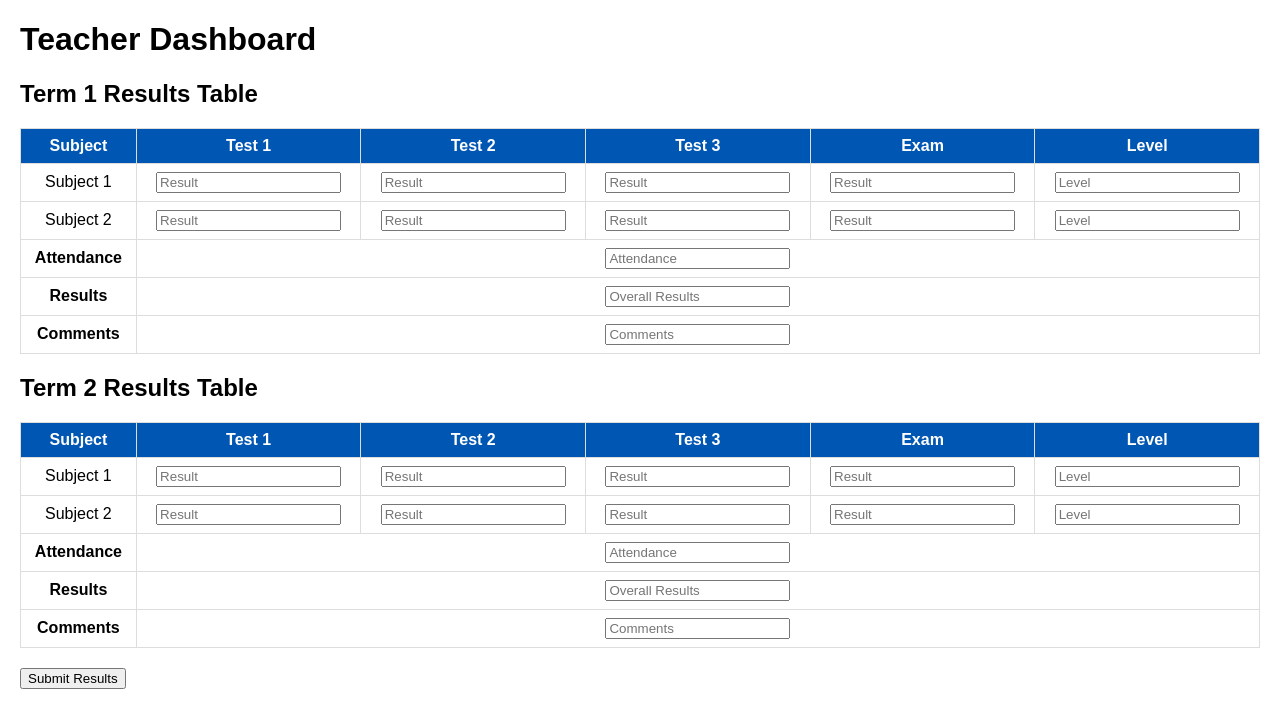
After one commit to audrekat/smart-report, a PHP site: the page made by add report.php in a window 1280 px wide. The commit adds this page. Shown: the top 728 px of the page. Run offline with PHP 8.4, Linux system fonts and the light colour scheme.

Commit message:
last days are dangerous

```diff
--- /dev/null
+++ b/add report.php
@@ -0,0 +1,165 @@
+<?php
+// Database connection parameters
+$servername = "localhost"; // Change if needed
+$username = "root"; // Change to your DB username
+$password = ""; // Change to your DB password
+$dbname = "smart_report"; // Change to your DB name
+
+// Create connection
+$conn = new mysqli($servername, $username, $password, $dbname);
+
+// Check connection
+if ($conn->connect_error) {
+    die("Connection failed: " . $conn->connect_error);
+}
+
+// Handle form submission
+if ($_SERVER["REQUEST_METHOD"] == "POST") {
+    for ($term = 1; $term <= 4; $term++) {
+        foreach ($_POST['results'] as $subject => $data) {
+            $test1 = $data['test1'];
+            $test2 = $data['test2'];
+            $test3 = $data['test3'];
+            $exam = $data['exam'];
+            $level = $data['level'];
+            $attendance = $_POST['attendance'][$term];
+            $overall_results = $_POST['overall_results'][$term];
+            $comments = $_POST['comments'][$term];
+
+            $stmt = $conn->prepare("INSERT INTO results (term, subject, test1, test2, test3, exam, level, attendance, overall_results, comments) VALUES (?, ?, ?, ?, ?, ?, ?, ?, ?, ?)");
+            $stmt->bind_param("isssssssss", $term, $subject, $test1, $test2, $test3, $exam, $level, $attendance, $overall_results, $comments);
+            $stmt->execute();
+        }
+    }
+    echo "<script>alert('Results submitted successfully!');</script>";
+}
+
+$conn->close();
+?>
+
+<!DOCTYPE html>
+<html lang="en">
+<head>
+    <meta charset="UTF-8">
+    <meta name="viewport" content="width=device-width, initial-scale=1.0">
+    <title>Teacher Dashboard</title>
+    <style>
+        body {
+            font-family: Arial, sans-serif;
+            margin: 20px;
+        }
+        table {
+            width: 100%;
+            border-collapse: collapse;
+            margin-bottom: 20px;
+        }
+        th, td {
+            border: 1px solid #ddd;
+            padding: 8px;
+            text-align: center;
+        }
+        th {
+            background-color: #0056b3;
+            color: white;
+        }
+        .section-header {
+            font-weight: bold;
+            margin-top: 20px;
+            text-align: left;
+        }
+    </style>
+</head>
+<body>
+    <h1>Teacher Dashboard</h1>
+    <form action="" method="post">
+
+        <!-- Term 1 Results Table -->
+        <h2>Term 1 Results Table</h2>
+        <table>
+            <tr>
+                <th>Subject</th>
+                <th>Test 1</th>
+                <th>Test 2</th>
+                <th>Test 3</th>
+                <th>Exam</th>
+                <th>Level</th>
+            </tr>
+            <tr>
+                <td>Subject 1</td>
+                <td><input type="text" name="results[Subject 1][test1]" placeholder="Result"></td>
+                <td><input type="text" name="results[Subject 1][test2]" placeholder="Result"></td>
+                <td><input type="text" name="results[Subject 1][test3]" placeholder="Result"></td>
+                <td><input type="text" name="results[Subject 1][exam]" placeholder="Result"></td>
+                <td><input type="text" name="results[Subject 1][level]" placeholder="Level"></td>
+            </tr>
+            <tr>
+                <td>Subject 2</td>
+                <td><input type="text" name="results[Subject 2][test1]" placeholder="Result"></td>
+                <td><input type="text" name="results[Subject 2][test2]" placeholder="Result"></td>
+                <td><input type="text" name="results[Subject 2][test3]" placeholder="Result"></td>
+                <td><input type="text" name="results[Subject 2][exam]" placeholder="Result"></td>
+                <td><input type="text" name="results[Subject 2][level]" placeholder="Level"></td>
+            </tr>
+            <tr>
+                <td><strong>Attendance</strong></td>
+                <td colspan="5"><input type="text" name="attendance[1]" placeholder="Attendance"></td>
+            </tr>
+            <tr>
+                <td><strong>Results</strong></td>
+                <td colspan="5"><input type="text" name="overall_results[1]" placeholder="Overall Results"></td>
+            </tr>
+            <tr>
+                <td><strong>Comments</strong></td>
+                <td colspan="5"><input type="text" name="comments[1]" placeholder="Comments"></td>
+            </tr>
+        </table>
+
+        <!-- Repeat similar structure for Term 2, Term 3, and Term 4 -->
+        <!-- Just update the term number accordingly -->
+
+        <h2>Term 2 Results Table</h2>
+        <table>
+            <tr>
+                <th>Subject</th>
+                <th>Test 1</th>
+                <th>Test 2</th>
+                <th>Test 3</th>
+                <th>Exam</th>
+                <th>Level</th>
+            </tr>
+            <tr>
+                <td>Subject 1</td>
+                <td><input type="text" name="results[Subject 1][test1]" placeholder="Result"></td>
+                <td><input type="text" name="results[Subject 1][test2]" placeholder="Result"></td>
+                <td><input type="text" name="results[Subject 1][test3]" placeholder="Result"></td>
+                <td><input type="text" name="results[Subject 1][exam]" placeholder="Result"></td>
+                <td><input type="text" name="results[Subject 1][level]" placeholder="Level"></td>
+            </tr>
+            <tr>
+                <td>Subject 2</td>
+                <td><input type="text" name="results[Subject 2][test1]" placeholder="Result"></td>
+                <td><input type="text" name="results[Subject 2][test2]" placeholder="Result"></td>
+                <td><input type="text" name="results[Subject 2][test3]" placeholder="Result"></td>
+                <td><input type="text" name="results[Subject 2][exam]" placeholder="Result"></td>
+                <td><input type="text" name="results[Subject 2][level]" placeholder="Level"></td>
+            </tr>
+            <tr>
+                <td><strong>Attendance</strong></td>
+                <td colspan="5"><input type="text" name="attendance[2]" placeholder="Attendance"></td>
+            </tr>
+            <tr>
+                <td><strong>Results</strong></td>
+                <td colspan="5"><input type="text" name="overall_results[2]" placeholder="Overall Results"></td>
+            </tr>
+            <tr>
+                <td><strong>Comments</strong></td>
+                <td colspan="5"><input type="text" name="comments[2]" placeholder="Comments"></td>
+            </tr>
+        </table>
+
+        <!-- Add similar blocks for Term 3 and Term 4 -->
+
+        <button type="submit">Submit Results</button>
+    </form>
+</body>
+</html>
--- a/addlearner.php
+++ b/addlearner.php
@@ -16,6 +16,8 @@ $gender = $_POST['gender'];
 $address = $_POST['address'];
 $grade = $_POST['grade'];
 $subjects = $_POST['subjects']; // Array of selected subjects
+$parent_id = $_POST['parent_id'];
+$password = $_POST['password'];
 
 // Validate ID number
 if (!preg_match('/^\d{13}$/', $id_number)) {
--- a/addparent.html
+++ b/addparent.html
@@ -53,6 +53,9 @@
           <label for="user_type"><b>User Type:</b></label>
           <input type="text" placeholder="User Type" name="user_type" id="user_type" required>
 
+          <label for="password"><b>Password</b></label>
+          <input type="password" placeholder="password" name="password" id="password" required>
+
           <hr>
           <button type="submit" class="registerbtn">Register</button>
         </div>
--- a/learners.php
+++ b/learners.php
@@ -217,7 +217,7 @@
                                 <a href='edit_learner.php?id=" . $row['learner_id'] . "'>
                                     <button class='edit-button'>Edit</button>
                                 </a>
-                                <a href='deletelearner.php?id=" . $row['learner_id'] . "' onclick='return confirm(\"Are you sure you want to delete this learner?\");'>
+                                <a href='learners.php?id=" . $row['learner_id'] . "' onclick='return confirm(\"Are you sure you want to delete this learner?\");'>
                                     <button class='delete-button'>Delete</button>
                                 </a>
                             </td>
--- a/now.php
+++ b/now.php
@@ -7,7 +7,7 @@ if ($conn->connect_error) {
 }
 
 // Get learner_id from the URL and validate it
-$learner_id = isset($_GET['learner_id']) ? intval($_GET['learner_id']) : 14;
+$learner_id = isset($_GET['name']) ? intval($_GET['name']) : 1;
 
 if (!$learner_id) { // Check if learner_id is not set or is zero
     die("Invalid learner ID.");
--- a/parentdashboard.php
+++ b/parentdashboard.php
@@ -130,7 +130,7 @@
             }
 
             // Assuming you have the parent_id available from session or passed via URL
-            $parent_id = 1; // Replace with actual parent ID
+            $parent_id = 18; // Replace with actual parent ID
 
             // Query to fetch all learners for the parent
             $query = "SELECT learner_id, name, surname, grade
```
Also changed, not shown: llogin.html (added, +83 -0 lines), llogin.php (added, +43 -0 lines).
